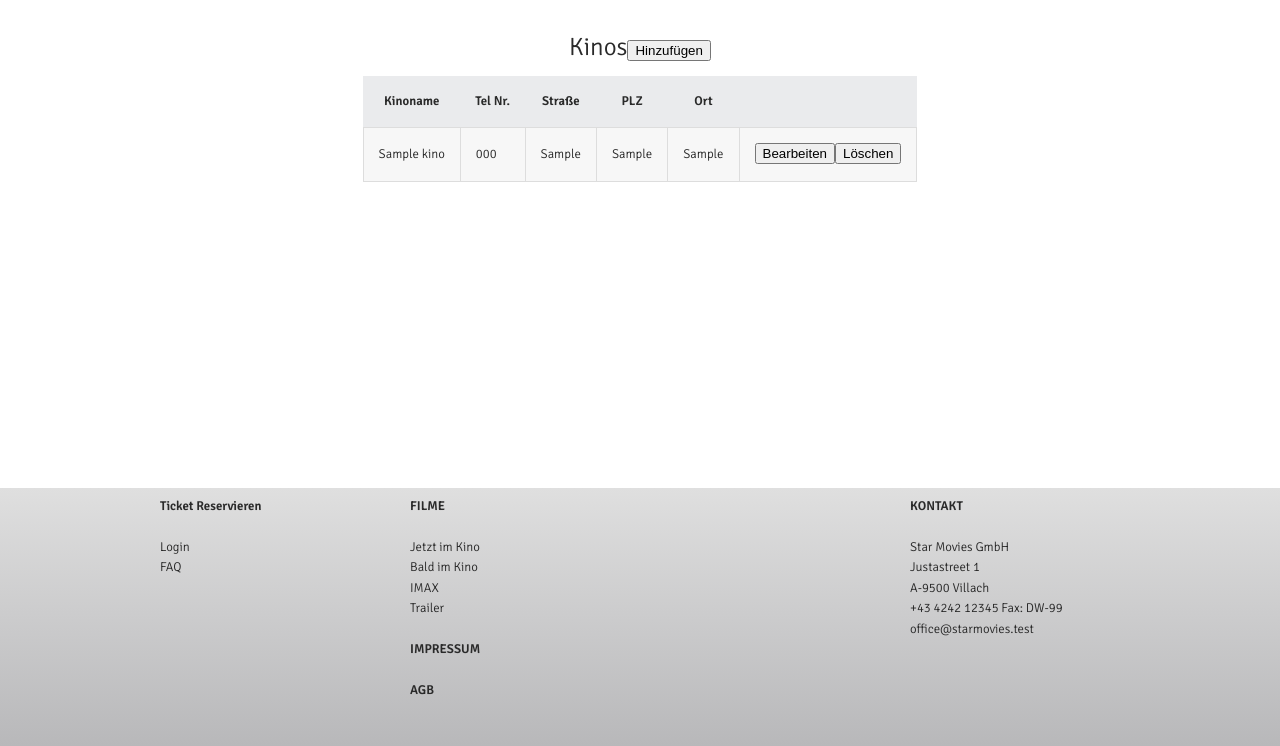
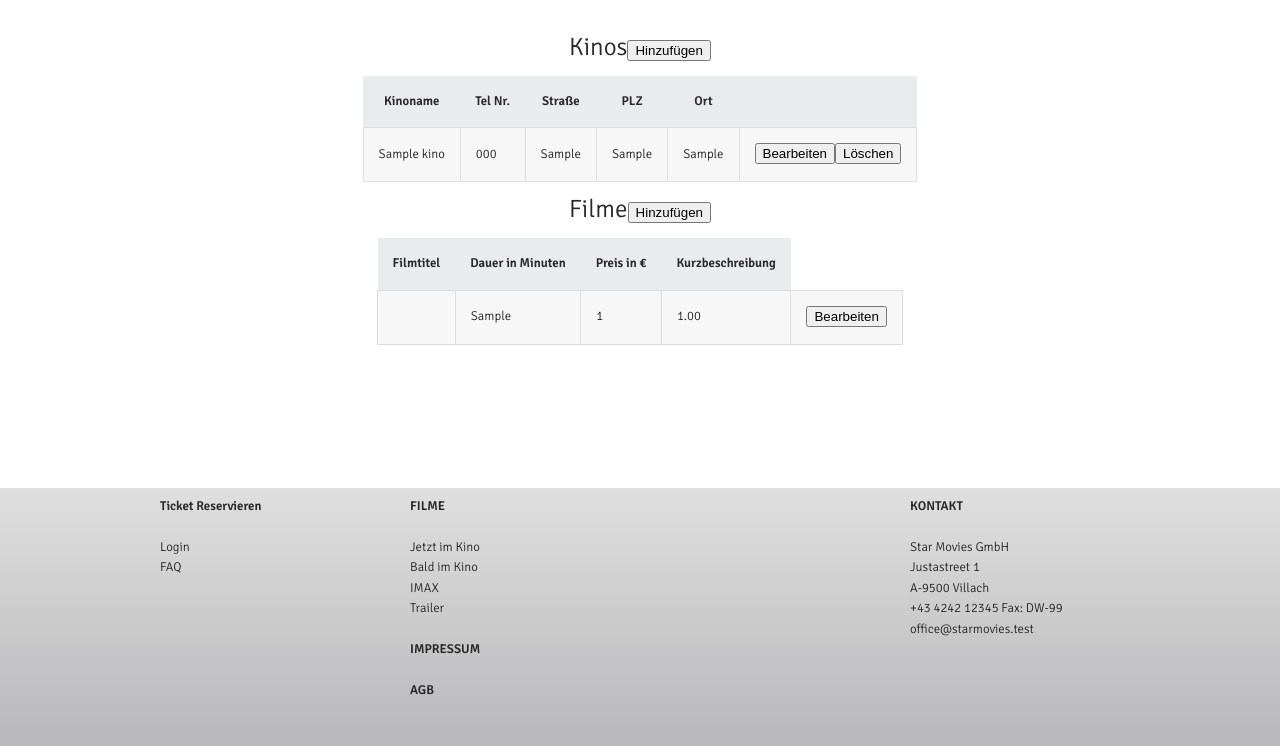
Before and after one commit to FBSKlagenfurt/Kino, a PHP site: page /ManageOverview.php in a window 1280 px wide. Shown: the part 158-904 px from the top of the page. Run offline with PHP 8.4, Linux system fonts and the light colour scheme; the visitor is signed in with stand-in values (Sample User, id 1); tables that the repository leaves empty hold one stand-in row (values such as "Sample post"); data that the repository does not hold is empty.

Commit message:
filme hinzugfügen

```diff
--- a/Website/ManageOverview.php
+++ b/Website/ManageOverview.php
@@ -90,6 +90,37 @@
                     ?>
                 </tbody>
             </table>
+            <h1 style="margin-left:auto;margin-right:auto;text-align:center;">Filme<button onclick="location.href='/editMovie.php?id=$ID'">Hinzufügen</button></h1>
+            <table class="table" style="margin-left:auto;margin-right:auto;">
+                <thead>
+                    <th>
+                        Filmtitel
+                    </th>
+                    <th>
+                        Dauer in Minuten
+                    </th>
+                    <th>
+                        Preis in €
+                    </th>
+                    <th>
+                        Kurzbeschreibung
+                    </th>
+                </thead>
+                <tbody>
+                    <?php
+                         require_once("getSqlConnection.php");
+                         $sqlcon = getSqlCon();
+                         $x = $sqlcon->prepare("SELECT * FROM t_Film");
+                         $x->execute();
+                         $x->bind_result($ID, $Titel, $Dauer, $Preis, $Beschreibung);
+                         while($x->fetch())
+                         {
+                             echo "<tr><td>$Filmname</td><td>$Dauer</td><td>$Preis</td><td>$Beschreibung</td><td><button onclick=\"location.href='/editMovie.php?id=$ID'\">Bearbeiten</button></td></tr>";
+                         }
+                         $sqlcon->close();
+                    ?>
+                </tbody>
+            </table>
         </div>
         <div class="clear">
         </div>
```
